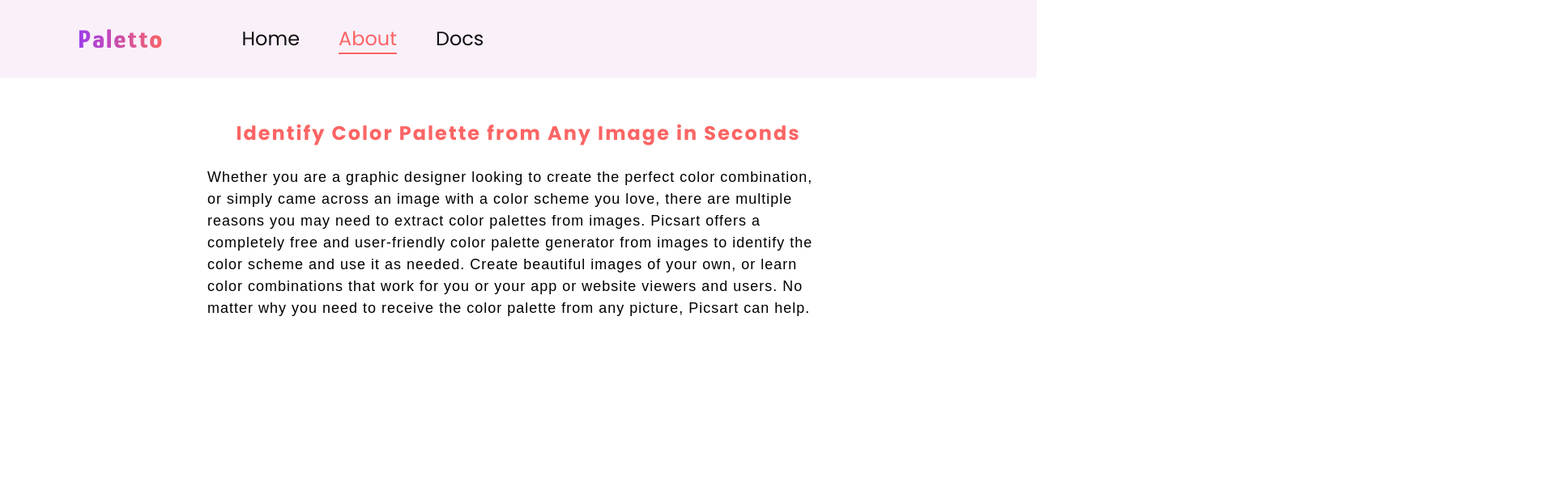
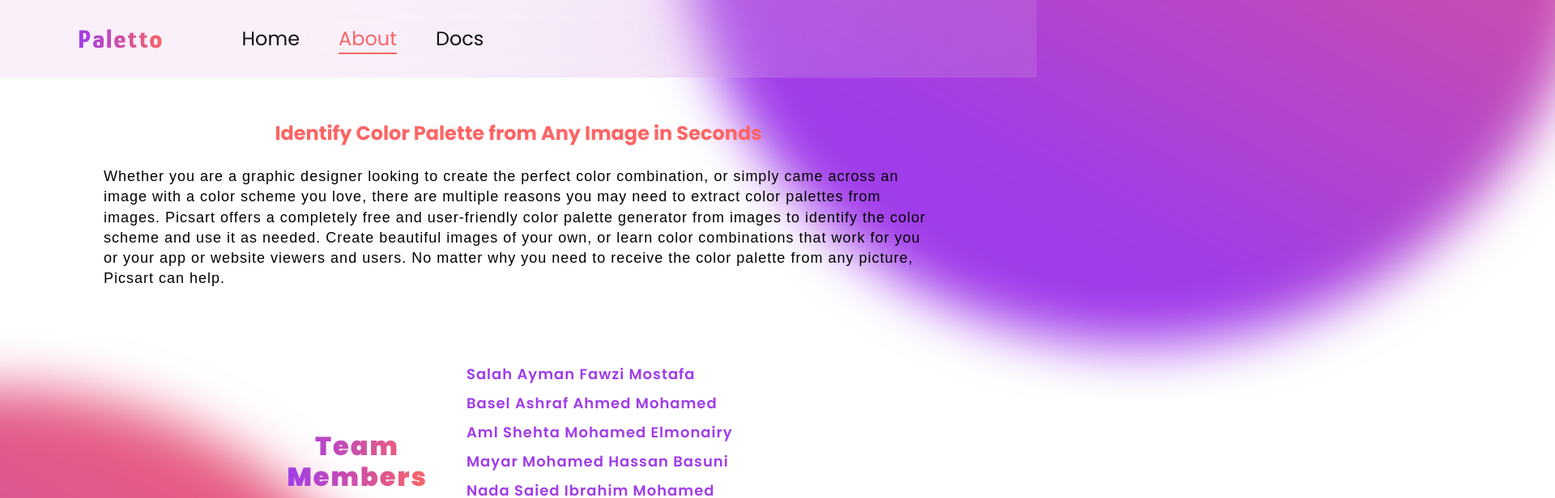
Before and after one commit to sherif-abdelsalam/GP, a React (Create React App) app in the folder color-generator/: page /about in a window 1280 px wide. Shown: the top 616 px of the page at 81% size, 1920 px wide, since content can reach past the window. Built offline with nearby package versions, Linux system fonts and the light colour scheme.

Commit message:
enahnced styles

```diff
--- a/color-generator/src/components/About.css
+++ b/color-generator/src/components/About.css
@@ -1,5 +1,5 @@
 .about-container {
-  width: 60%;
+  width: 80%;
   display: flex;
   flex-direction: column;
   align-items: center;
@@ -7,20 +7,82 @@
   margin: 0 auto;
   margin-top: 4%;
   margin-bottom: 10%;
-  /*center this in the middle of the screen*/
   text-align: center;
+  overflow: hidden;
+  scroll-behavior: none;
+  overflow-y: hidden;
 }
+.about-container::after {
+  content: "";
+  width: 100vw;
+  height: 100vw;
+  position: absolute;
+  background: url("../../public/bk-cricle.svg") no-repeat;
+  background-size: cover;
+  right: -60%;
+  bottom: 40%;
+  z-index: -1;
+}
+
+.about-container::before {
+  content: "";
+  width: 100vw;
+  height: 100vw;
+  position: absolute;
+  background: url("../../public/bk-cricle.svg") no-repeat;
+  background-size: cover;
+  left: -50%;
+  top: 50%;
+  z-index: -1;
+}
+
+/*  */
+
 .title {
   color: var(--primary-color);
   font-size: 1.6rem;
   font-weight: bold;
   text-align: center;
+  letter-spacing: 0;
 }
 
 .about-info p {
   color: #ddd;
-  font-size: 1.2rem;
-  line-height: 1.5;
+  line-height: 1.4;
+  letter-spacing: 1px;
   font-size: 18px;
+  font-weight: 500;
   color: var(--text-primary-color);
 }
+
+.team-members {
+  display: flex;
+  justify-content: center;
+  align-items: center;
+  gap: 48px;
+  margin-top: 40px;
+  margin-left: 48px;
+}
+.team-members .team-title {
+  background: linear-gradient(
+    to right,
+    var(--secondary-color),
+    var(--primary-color)
+  );
+  -webkit-background-clip: text;
+  background-clip: text;
+  -webkit-text-fill-color: transparent;
+  display: inline-block;
+  font-size: xx-large;
+  font-weight: 900;
+  line-height: 1.2;
+}
+.team-members li {
+  list-style: none;
+  color: var(--secondary-color);
+  text-align: start;
+  letter-spacing: 1px;
+  font-size: 18px;
+  font-weight: 600;
+  line-height: 2;
+}
--- a/color-generator/src/components/About.js
+++ b/color-generator/src/components/About.js
@@ -24,6 +24,19 @@
                 </div>
 
             </div>
+
+            <div className="team-members">
+                <div className="team-title">Team <br />Members</div>
+                <ul>
+                    <li>Salah Ayman Fawzi Mostafa</li>
+                    <li>Basel Ashraf Ahmed Mohamed </li>
+                    <li>Aml Shehta Mohamed Elmonairy</li>
+                    <li>Mayar Mohamed Hassan Basuni</li>
+                    <li>Nada Saied Ibrahim Mohamed</li>
+                    <li>Sayed Ahmed Sayed Ahmed</li>
+                    <li>Sherif Mohamed Mohamed Abdelsalam</li>
+                </ul>
+            </div>
         </section>
     );
 }
--- a/color-generator/src/components/Documentation.css
+++ b/color-generator/src/components/Documentation.css
@@ -22,7 +22,6 @@
   display: inline-block;
 
   letter-spacing: 1px;
-  margin-bottom: 24px;
 }
 
 .doc-section h2 {
@@ -36,36 +35,22 @@
 
 .doc-section p {
   font-size: 16px;
-  line-height: 1.6;
   color: var(--text-primary-color);
-}
-.doc-section strong {
-  font-weight: bold;
-  color: var(--text-secondary-color);
 }
 
 .image-container {
   display: flex;
   flex-direction: column;
   align-items: center;
-  margin-top: 20px;
 }
 
 .rounded-image {
   max-width: 100%;
   height: auto;
   border-radius: 12px;
-  box-shadow: 0 4px 8px rgba(0, 0, 0, 0.2);
-  transition: transform 0.3s ease;
-}
-
-.rounded-image:hover {
-  transform: scale(1.05);
-  margin-bottom: 12px;
 }
 
 .image-caption {
-  margin-top: 10px;
   font-size: 0.9rem;
   color: #aaa;
   font-style: italic;
@@ -86,42 +71,19 @@
   background-color: rgba(255, 255, 255, 0.1);
   padding: 10px 15px;
   border-radius: 6px;
-  margin-bottom: 10px;
-}
-
-.model-article {
-  margin-bottom: 40px;
 }
 
 .model-article h3 {
   color: var(--primary-color);
-  margin-bottom: 20px;
   font-size: medium;
 }
 .model-article h4 {
   color: var(--secondary-color);
-  margin-bottom: 10px;
   font-size: 15px;
 }
 
 .model-article p {
-  font-size: 14px;
+  font-size: 16px;
   color: var(--text-primary-color);
-  margin-bottom: 10px;
+  margin-bottom: 0;
 }
-
-.model-article strong {
-  font-weight: bold;
-  color: var(--text-secondary-color);
-}
-
-/* Links */
-a {
-  color: #f0c929;
-  text-decoration: none;
-  font-weight: bold;
-}
-
-a:hover {
-  text-decoration: underline;
-}
```
Also changed, not shown: color-generator/src/components/Documentation.js (+0 -14 lines).
